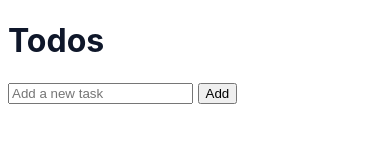
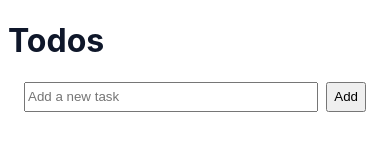
Before and after one commit to mramsden/vanilla-todo, a website with bundled scripts: page public/index.html in a window 390 px wide. Built offline with nearby package versions, Linux system fonts and the light colour scheme.

Commit message:
Style form for mobile

```diff
--- a/public/index.html
+++ b/public/index.html
@@ -8,10 +8,11 @@
   </head>
   <body>
     <h1>Todos</h1>
+    <section>
       <ul id="task-list">
 
       </ul>
-    <form id="add-task">
+      <form id="add-task" class="AddTask">
         <input
           name="summary"
           type="text"
@@ -19,6 +20,7 @@
         />
         <button type="submit">Add</button>
       </form>
+    </section>
     <script type="module" src="/_dist_/index.js"></script>
   </body>
 </html>
--- a/public/main.css
+++ b/public/main.css
@@ -20,6 +20,10 @@ html {
   font-family: -apple-system, BlinkMacSystemFont, 'Segoe UI', Roboto, Oxygen, Ubuntu, Cantarell, 'Open Sans', 'Helvetica Neue', sans-serif;
 }
 
+section {
+  padding: 0 1rem;
+}
+
 .Task .Task--action {
   color: var(--text-primary);
   cursor: pointer;
@@ -30,3 +34,14 @@ html {
 .Task .Task--action:hover {
   color: var(--text-primary-active);
 }
+
+.AddTask {
+  display: flex;
+  justify-items: stretch;
+}
+
+.AddTask input {
+  flex-grow: 1;
+  height: 1.5rem;
+  margin-right: 0.5rem;
+}
```
Lines whose indentation alone changed are shown as unchanged.
